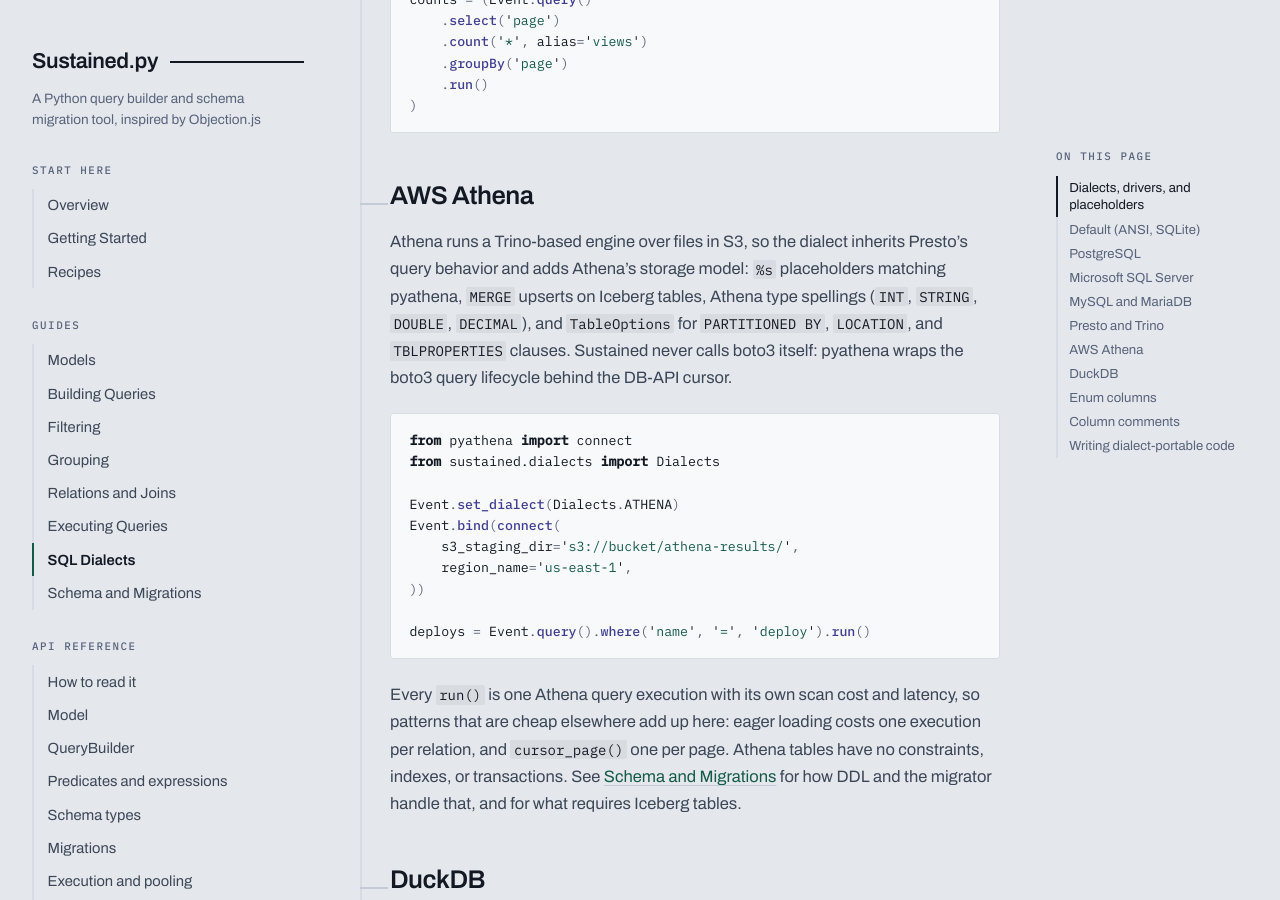
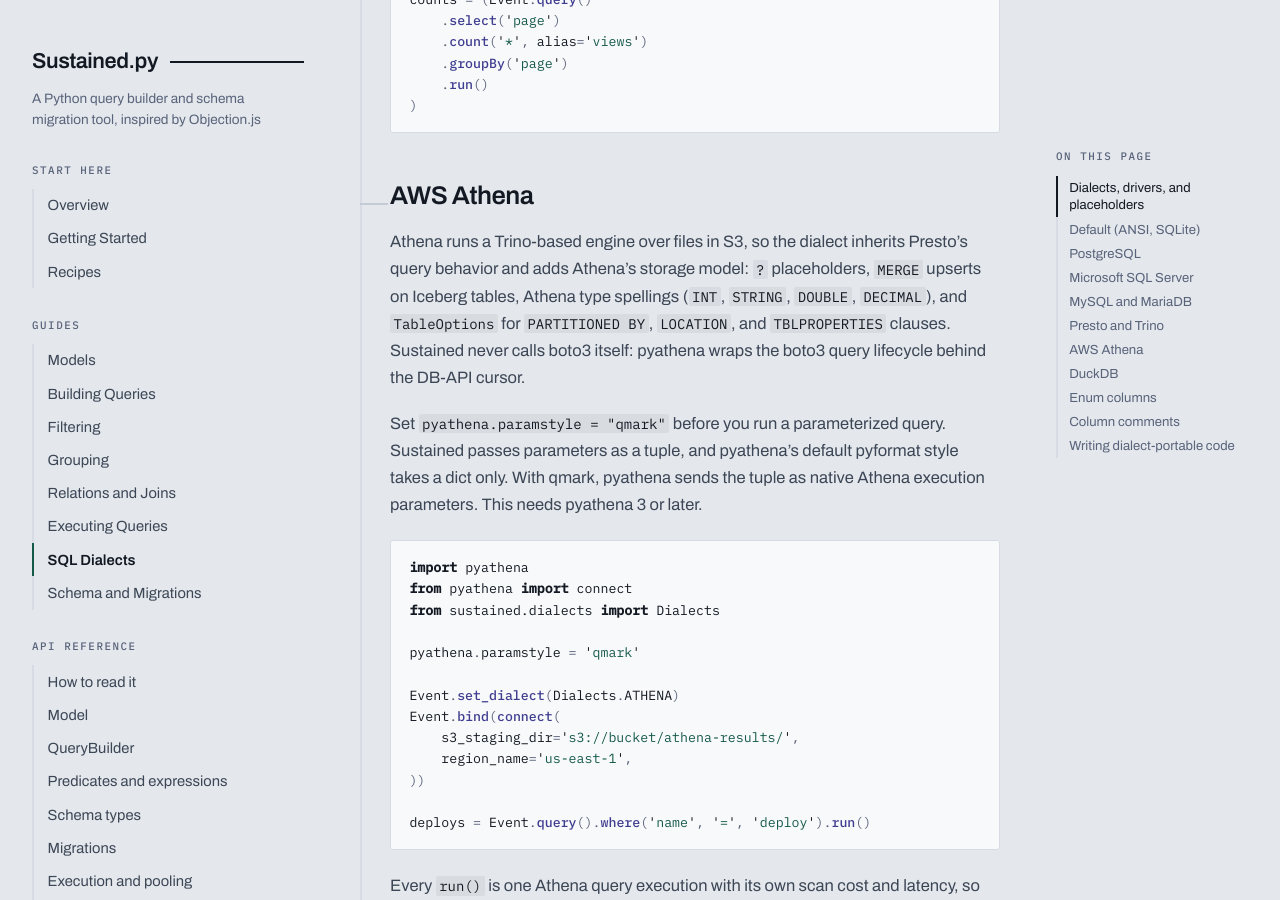
Before and after one commit to wetherc/sustained, a Jekyll site: the page built from docs/dialects.md, in a window 1280 px wide and 900 px high, scrolled down 5644 px. Built offline with Jekyll 4.4.1, drawn with Linux system fonts in a browser that asks for light colours; some web fonts are replaced.

Commit message:
fix: send Athena parameters as qmark execution parameters
The Athena compiler rendered %s placeholders while sustained passes parameters as a tuple. pyathena's pyformat style accepts a dict only, so every parameterized Athena query failed inside the driver before any request reached AWS. The compiler now inherits the base ? placeholder. The integration harness sets pyathena.paramstyle to qmark before connecting, which sends the tuple as native Athena execution parameters. This needs pyathena 3 or later.

The docs now set pyathena.paramstyle in the Athena connection example and list Athena with the qmark dialects in the placeholder tables.

````diff
--- a/docs/dialects.md
+++ b/docs/dialects.md
@@ -24,7 +24,7 @@
 | `Dialects.MSSQL` | Microsoft SQL Server | `pyodbc` | `?` | `[name]` |
 | `Dialects.MYSQL` | MySQL, MariaDB | `PyMySQL` | `%s` | `` `name` `` |
 | `Dialects.PRESTO` | Presto, Trino | `trino` or `presto-python-client` | `?` | `"name"` |
-| `Dialects.ATHENA` | AWS Athena | `pyathena` | `%s` | `"name"` |
+| `Dialects.ATHENA` | AWS Athena | `pyathena` | `?` | `"name"` |
 | `Dialects.DUCKDB` | DuckDB | `duckdb` | `?` | `"name"` |
 
 Async execution wraps a driver in an adapter instead: `AsyncpgAdapter` for asyncpg, `AiosqliteAdapter` for aiosqlite, and `DbApiAsyncAdapter` for any synchronous driver in the table. See [Executing Queries](./executing#async-execution).
@@ -170,11 +170,16 @@
 
 ## AWS Athena
 
-Athena runs a Trino-based engine over files in S3, so the dialect inherits Presto's query behavior and adds Athena's storage model: `%s` placeholders matching pyathena, `MERGE` upserts on Iceberg tables, Athena type spellings (`INT`, `STRING`, `DOUBLE`, `DECIMAL`), and `TableOptions` for `PARTITIONED BY`, `LOCATION`, and `TBLPROPERTIES` clauses. Sustained never calls boto3 itself: pyathena wraps the boto3 query lifecycle behind the DB-API cursor.
+Athena runs a Trino-based engine over files in S3, so the dialect inherits Presto's query behavior and adds Athena's storage model: `?` placeholders, `MERGE` upserts on Iceberg tables, Athena type spellings (`INT`, `STRING`, `DOUBLE`, `DECIMAL`), and `TableOptions` for `PARTITIONED BY`, `LOCATION`, and `TBLPROPERTIES` clauses. Sustained never calls boto3 itself: pyathena wraps the boto3 query lifecycle behind the DB-API cursor.
+
+Set `pyathena.paramstyle = "qmark"` before you run a parameterized query. Sustained passes parameters as a tuple, and pyathena's default pyformat style takes a dict only. With qmark, pyathena sends the tuple as native Athena execution parameters. This needs pyathena 3 or later.
 
 ```python
+import pyathena
 from pyathena import connect
 from sustained.dialects import Dialects
+
+pyathena.paramstyle = 'qmark'
 
 Event.set_dialect(Dialects.ATHENA)
 Event.bind(connect(
````
Also changed, not shown: docs/executing.md (+2 -2 lines), docs/queries.md (+1 -1 lines), docs/reference/dialects.md (+1 -1 lines), tests/test_athena.py (+3 -3 lines), 2 other files.
